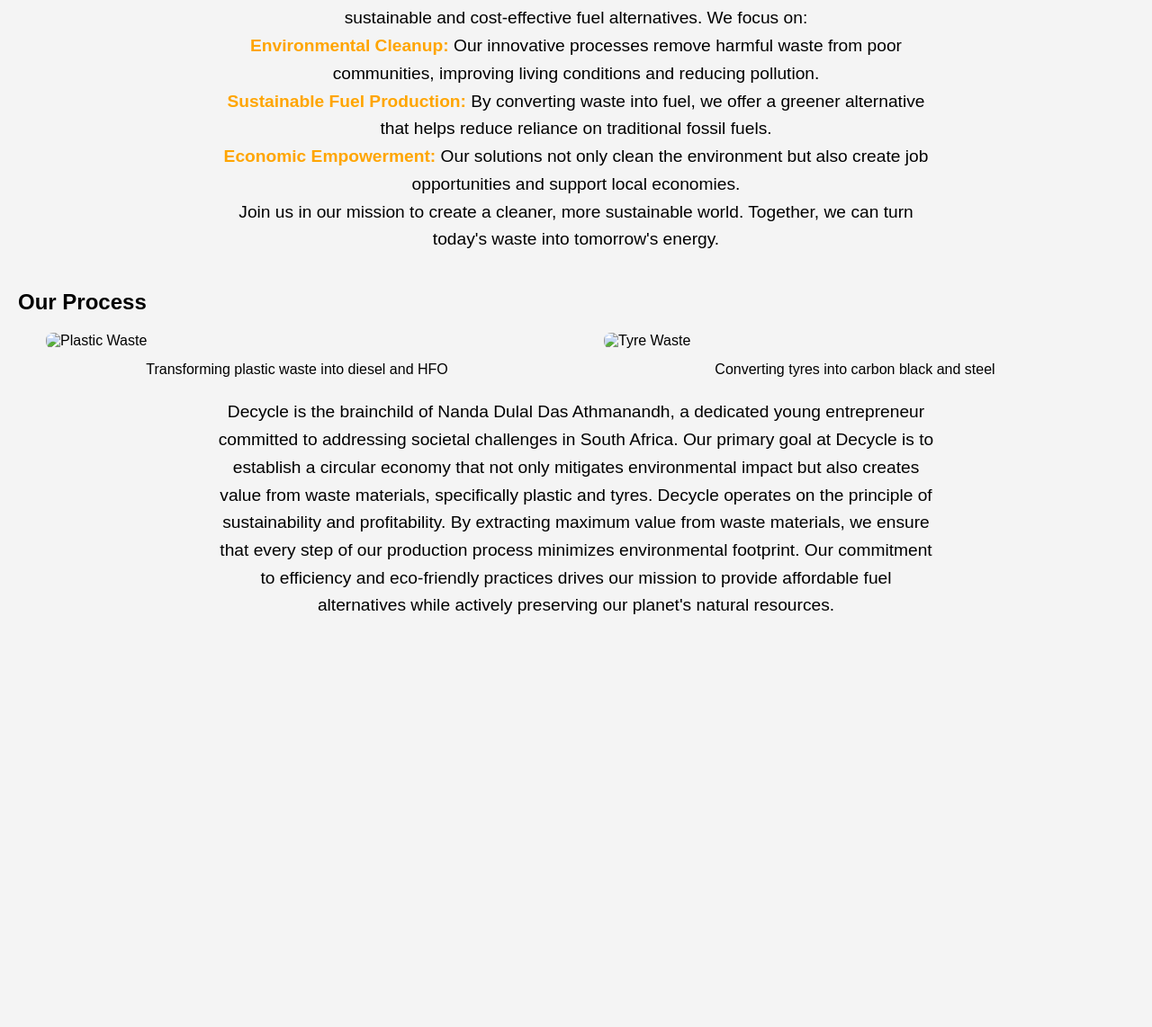
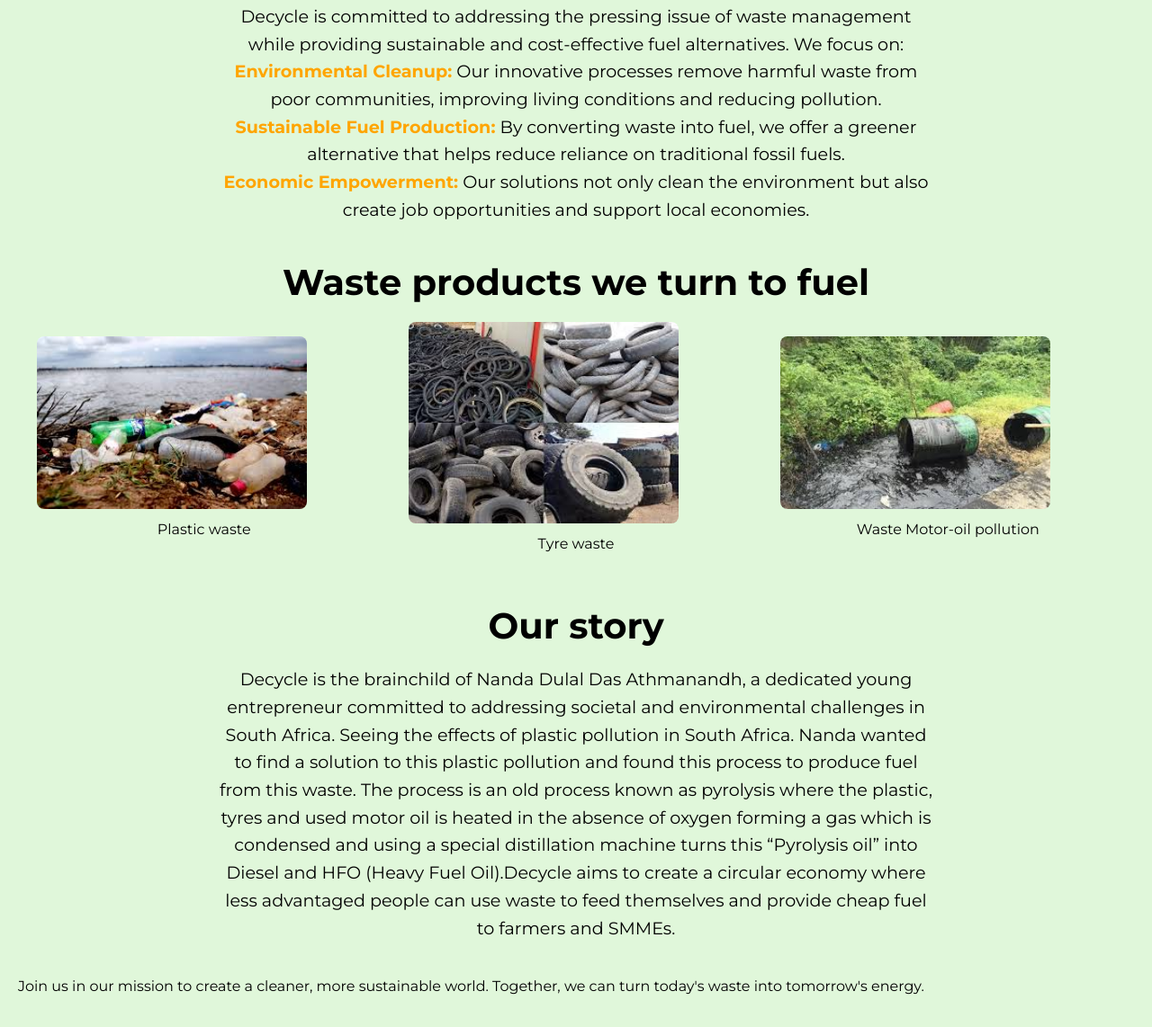
Before and after one commit to NandaDDA/MzansiBlog, a plain HTML site: page index.html in a window 1280 px wide. Shown: the part 601-1743 px from the top of the page at 90% size. Before the commit the page ends 1350 px from the top, so only its background shows below. Drawn offline with Linux system fonts and the light colour scheme.

Commit message:
added Our story

```diff
--- a/index.html
+++ b/index.html
@@ -4,12 +4,14 @@
     <meta charset="UTF-8">
     <meta name="viewport" content="width=device-width, initial-scale=1.0">
     <title>Decycle</title>
+    <!-- Link to Google Fonts -->
+    <link href="https://fonts.googleapis.com/css2?family=Montserrat:wght@400;700&display=swap" rel="stylesheet">
     <style>
         body {
-            font-family: Arial, sans-serif;
+            font-family: 'Montserrat', Arial, sans-serif; /* Use Montserrat font */
             margin: 0;
             padding: 0;
-            background-color: #f4f4f4;
+            background-color: #e0f7da; /* Light green background */
             text-align: center; /* Center align all text */
         }
         header {
@@ -28,9 +30,10 @@
         .intro, .about, .process {
             margin-bottom: 40px;
         }
-        .intro h1 {
+        .intro h1, .about h2, .process h2 {
             font-size: 2.5em;
             margin-bottom: 20px;
+            text-align: center; /* Center align headings */
         }
         .intro p, .about p, .process p {
             font-size: 1.2em;
@@ -53,7 +56,7 @@
             flex-wrap: wrap;
         }
         .process .image-container .image-wrapper {
-            flex-basis: 45%;
+            flex-basis: 30%;
             margin-bottom: 20px;
         }
         .process .image-container .image-wrapper img {
@@ -84,25 +87,29 @@
             <p><strong>Environmental Cleanup:</strong> Our innovative processes remove harmful waste from poor communities, improving living conditions and reducing pollution.</p>
             <p><strong>Sustainable Fuel Production:</strong> By converting waste into fuel, we offer a greener alternative that helps reduce reliance on traditional fossil fuels.</p>
             <p><strong>Economic Empowerment:</strong> Our solutions not only clean the environment but also create job opportunities and support local economies.</p>
-            <p>Join us in our mission to create a cleaner, more sustainable world. Together, we can turn today's waste into tomorrow's energy.</p>
         </section>
         <section class="process">
-            <h2>Our Process</h2>
+            <h2>Waste products we turn to fuel</h2>
             <div class="image-container">
                 <div class="image-wrapper">
-                    <img src="plastic.jpg" alt="Plastic Waste">
-                    <p>Transforming plastic waste into diesel and HFO</p>
+                    <img src="plastic.jfif" alt="Plastic Waste">
+                    <p>Plastic waste</p>
                 </div>
                 <div class="image-wrapper">
-                    <img src="tyres.jpg" alt="Tyre Waste">
-                    <p>Converting tyres into carbon black and steel</p>
+                    <img src="tyres.jfif" alt="Tyre Waste">
+                    <p>Tyre waste</p>
+                </div>
+                <div class="image-wrapper">
+                    <img src="waste oil.jfif" alt="motor-oil">
+                    <p>Waste Motor-oil pollution</p>
                 </div>
             </div>
+            <h2>Our story</h2>
             <p>
-                Decycle is the brainchild of Nanda Dulal Das Athmanandh, a dedicated young entrepreneur committed to addressing societal challenges in South Africa. Our primary goal at Decycle is to establish a circular economy that not only mitigates environmental impact but also creates value from waste materials, specifically plastic and tyres.
-                Decycle operates on the principle of sustainability and profitability. By extracting maximum value from waste materials, we ensure that every step of our production process minimizes environmental footprint. Our commitment to efficiency and eco-friendly practices drives our mission to provide affordable fuel alternatives while actively preserving our planet's natural resources.
+                Decycle is the brainchild of Nanda Dulal Das Athmanandh, a dedicated young entrepreneur committed to addressing societal and environmental challenges in South Africa. Seeing the effects of plastic pollution in South Africa. Nanda wanted to find a solution to this plastic pollution and found this process to produce fuel from this waste. The process is an old process known as pyrolysis where the plastic, tyres and used motor oil is heated in the absence of oxygen forming a gas which is condensed and using a special distillation machine  turns this “Pyrolysis oil” into Diesel and HFO (Heavy Fuel Oil).Decycle aims to create a circular economy where less advantaged people can use waste to feed themselves and provide cheap fuel to farmers and SMMEs.
             </p>
         </section>
+        <p>Join us in our mission to create a cleaner, more sustainable world. Together, we can turn today's waste into tomorrow's energy.</p>
     </div>
 </body>
 </html>
```
